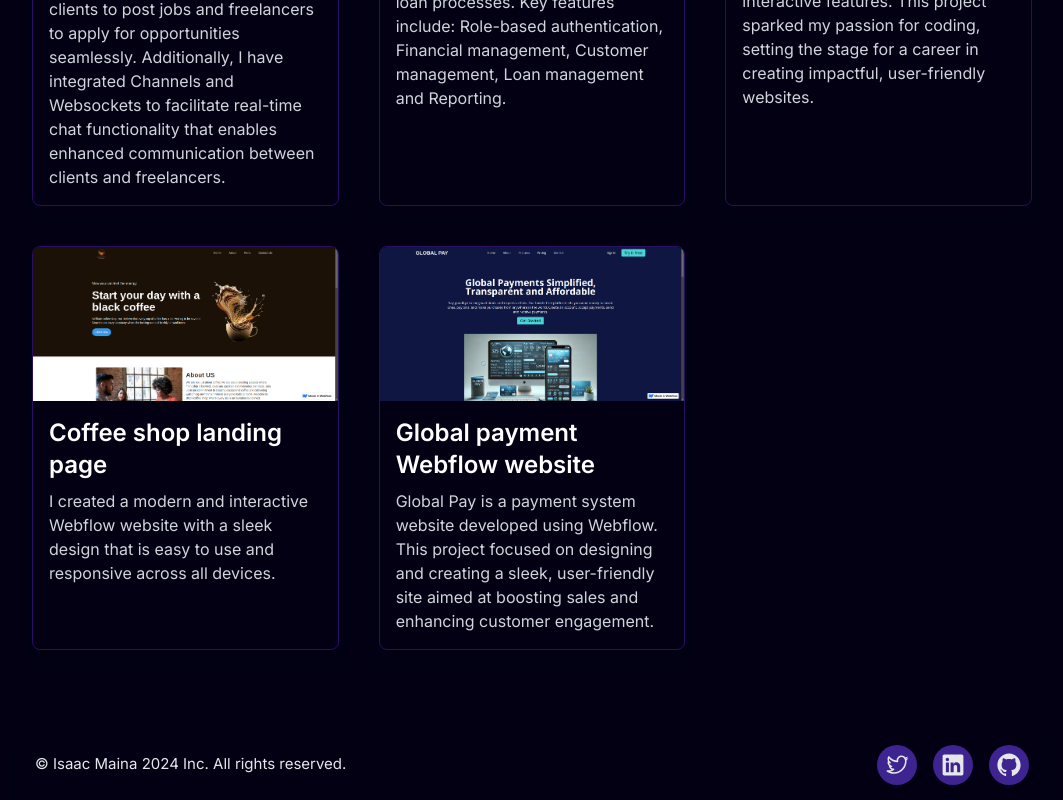
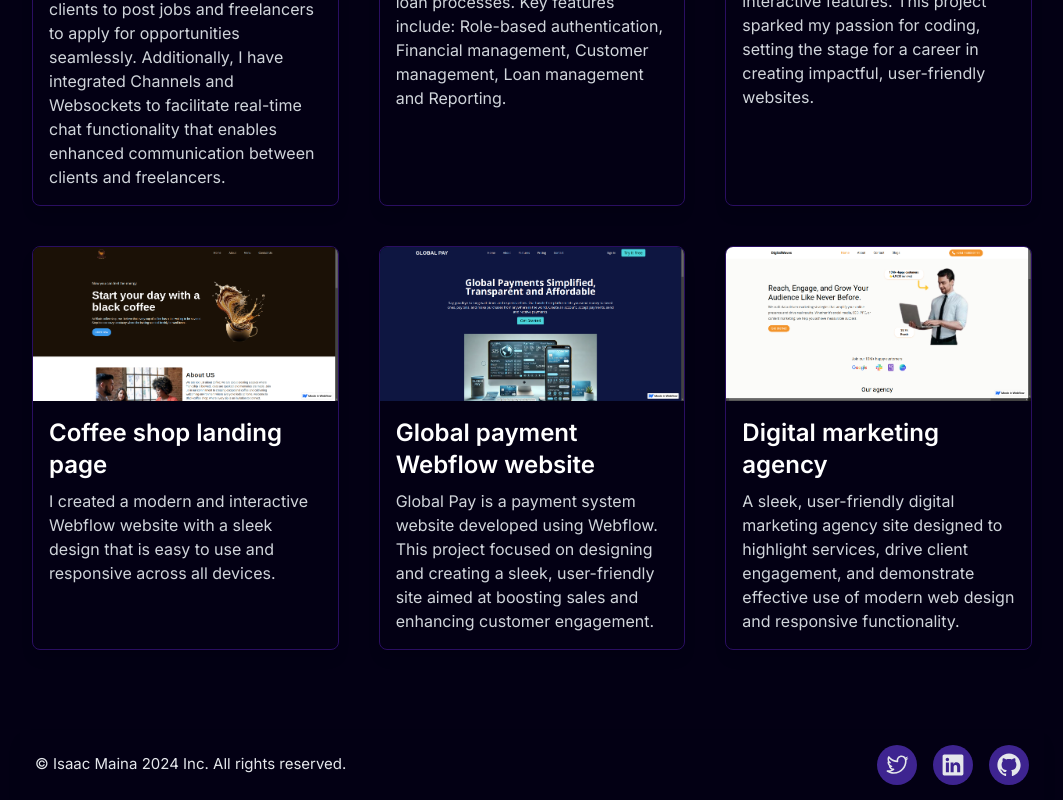
Before and after one commit to isaacmain254/my-website, a Next.js app: page / in a window 1280 px wide. Shown: the part 5193-5993 px from the top of the page, without its empty margins (108-1171 px from the left). Built offline with nearby package versions, Linux system fonts and the light colour scheme; a web font is replaced by a local one.

Commit message:
add webflow project in the portfolio

```diff
--- a/constants/index.ts
+++ b/constants/index.ts
@@ -178,6 +178,15 @@ export const PROJECTS = [
     link: "https://global-pay-africa.webflow.io/",
     tech: "webflow",
   },
+  {
+    title: "Digital marketing agency",
+    alt_text: "Custom Webflow website digital marketing agency",
+    description:
+      "A sleek, user-friendly digital marketing agency site designed to highlight services, drive client engagement, and demonstrate effective use of modern web design and responsive functionality.",
+    image: "/projects/Digital-marketing-agency.png",
+    link: "https://digital-marketing-agency-e36151.webflow.io/",
+    tech: "webflow",
+  },
 ] as const;
 
 export const NAV_LINKS = [
```
Also changed, not shown: public/projects/Digital-marketing-agency.png (added).
